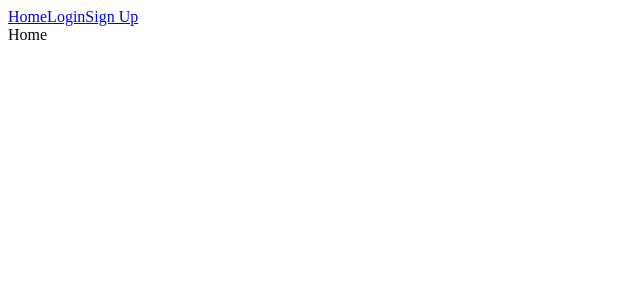
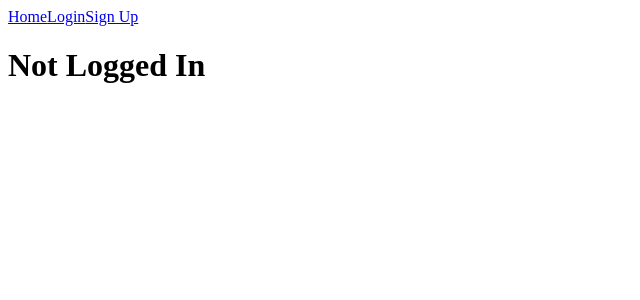
Before and after one commit to Mark-Boyle/T3A2_client, a React (Create React App) app: page / in a window 1280 px wide. Shown: the top 300 px of the page, without its empty margins (0-640 px from the left). Built offline with nearby package versions, Linux system fonts and the light colour scheme.

Commit message:
Set up authentication for logging in

```diff
--- a/src/components/App.js
+++ b/src/components/App.js
@@ -3,9 +3,11 @@ import LogIn from './LogIn';
 import SignUp from './SignUp';
 import Home from './Home';
 import NavBar from './NavBar';
+import AuthProvider from "../contexts/AuthProvider"
 
 function App() {
   return (
+    <AuthProvider>
       <Router>
         <NavBar />
         <Switch>
@@ -14,6 +16,7 @@ function App() {
           <Route path="/sign-up" exact component={SignUp} />
         </Switch>
       </Router>
+    </AuthProvider>
   );
 }
 
--- a/src/components/Home.jsx
+++ b/src/components/Home.jsx
@@ -1,9 +1,12 @@
-import React from 'react';
+import React, {useContext} from 'react';
+import {AuthContext} from "../contexts/AuthProvider"
+
 
 export default function Home(){
+    const [auth, setAuth] = useContext(AuthContext);
     return(
         <div>
-            Home
+            {auth.loggedIn ? <h1>Logged In</h1> : <h1>Not Logged In</h1>}
         </div>
     )
 }
--- a/src/components/LogIn.jsx
+++ b/src/components/LogIn.jsx
@@ -1,6 +1,9 @@
-import React, { useState } from 'react';
+import React, { useState, useContext } from 'react';
+import {AuthContext} from "../contexts/AuthProvider"
 
 export default function LogIn({history}){
+
+    const [auth, setAuth] = useContext(AuthContext);
 
     const [loginForm, setLoginForm] = useState({
         username: "",
@@ -30,7 +33,12 @@ export default function LogIn({history}){
             if(data.token){
                 localStorage.setItem('token', data.token)   //Storing the token received from the API in local storage.
                     console.log("Success!!!")
+                setAuth({
+                    ...auth,
+                    loggedIn: true
+                })
                     history.push('/')     //Redirecting to home page.
+
             }else{
                 setErrorMessage(data.error)
             }
--- a/src/components/SignUp.jsx
+++ b/src/components/SignUp.jsx
@@ -1,6 +1,6 @@
 import React, { useState } from 'react';
 
-export default function SignUp(){
+export default function SignUp({history}){
 
     const [signUpForm, setSignUpForm] = useState({
         user:{
@@ -10,6 +10,8 @@ export default function SignUp(){
             password_confirmation: ''
         }
     })
+
+    const [errorMessage, setErrorMessage] = useState('');
 
     const changeInput = (event) => {
         setSignUpForm({
@@ -30,7 +32,13 @@ export default function SignUp(){
         })
 
         const data = await response.json();
-        console.log(data)
+        if(data.token){
+            localStorage.setItem('token', data.token)   //Storing the token received from the API in local storage.
+                console.log("Success!!!")
+                history.push('/')
+        }else{
+            setErrorMessage(data)
+        }
     }
 
     const signUpUser = (event) =>{
@@ -41,6 +49,8 @@ export default function SignUp(){
     const {username, email, password, password_confirmation} = signUpForm
 
     return(
+        <div>
+            {errorMessage && Object.keys(errorMessage).map((key) => <li key={key}>{key} {errorMessage[key][0]}</li>)}
             <form onSubmit={signUpUser}>
                 <label>Username</label>
                 <input type="text" value= {username} onChange={changeInput} name='username'/>
@@ -52,5 +62,6 @@ export default function SignUp(){
                 <input type="password" value= {password_confirmation} onChange={changeInput} name='password_confirmation'/>
                 <input type="submit" value="Sign Up"/>
             </form>
+        </div>
     )
 }
--- /dev/null
+++ b/src/contexts/AuthProvider.jsx
@@ -0,0 +1,17 @@
+import React, {useState} from 'react'
+
+export const AuthContext = React.createContext({
+
+});
+
+export default function AuthProvider({children}) {
+
+    const [auth, setAuth] = useState({
+        loggedIn: !!localStorage.getItem('token')
+    })
+    return (
+        <AuthContext.Provider value={[auth, setAuth]}>
+            {children}
+        </AuthContext.Provider>
+    )
+}
```
Lines whose indentation alone changed are shown as unchanged.
